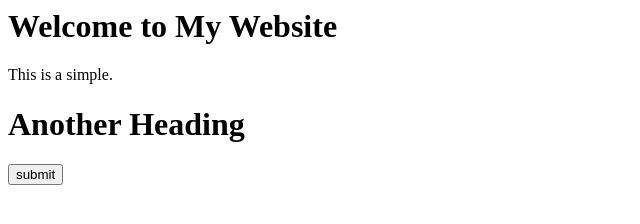
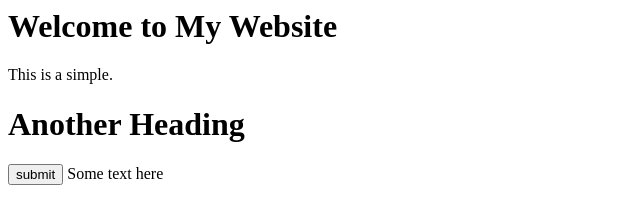
Before and after one commit to ChilukaMounika/hall2_repo, a plain HTML site: page index.html in a window 1280 px wide. Shown: the whole page, without its empty margins (0-640 px from the left). Drawn offline with Linux system fonts and the light colour scheme.

Commit message:
added span

```diff
--- a/index.html
+++ b/index.html
@@ -7,5 +7,6 @@
         <p>This is a simple.</p>
         <h1>Another Heading</h1>
         <button>submit</button>
+        <span>Some text here</span>
     </body>
 </html>
```
